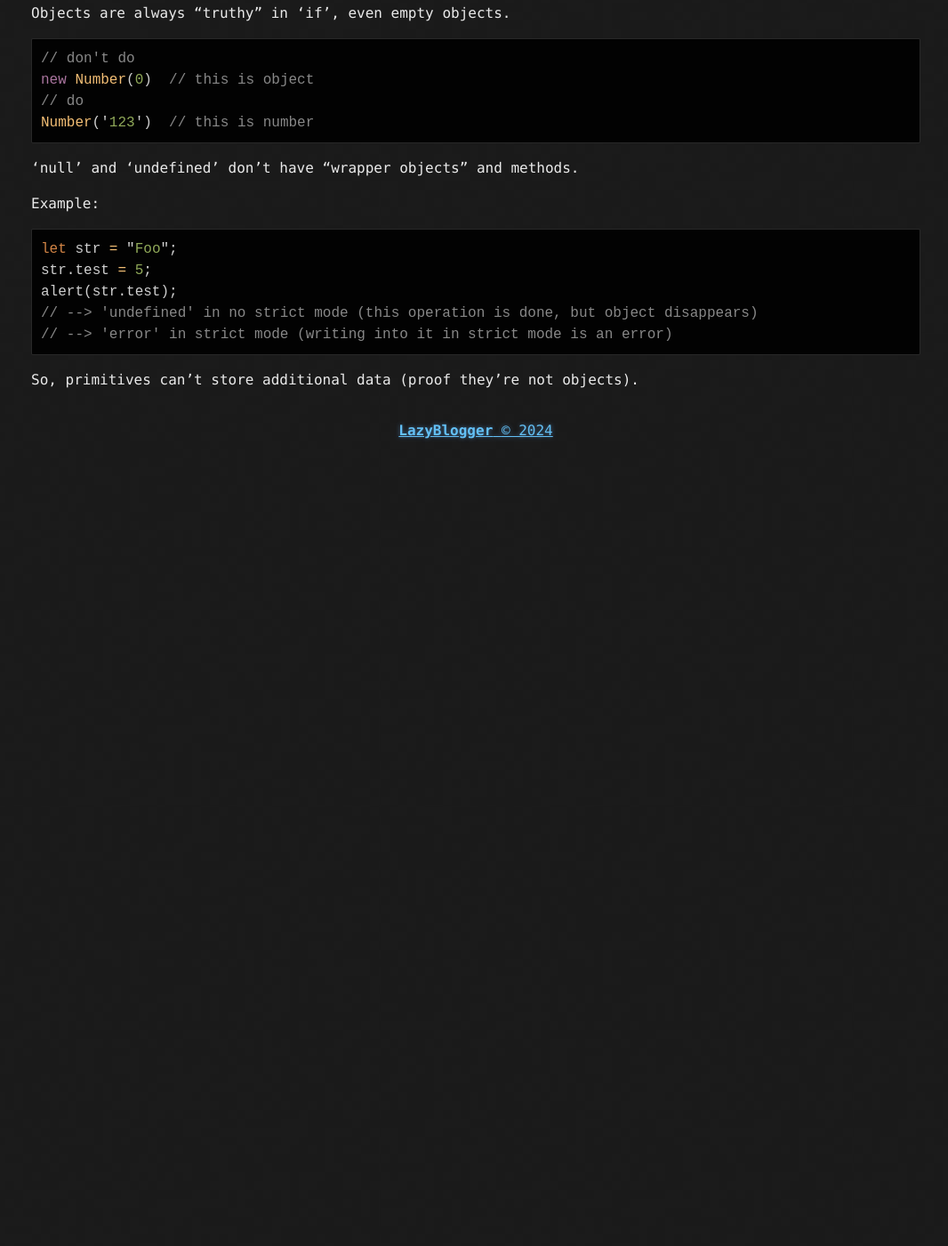
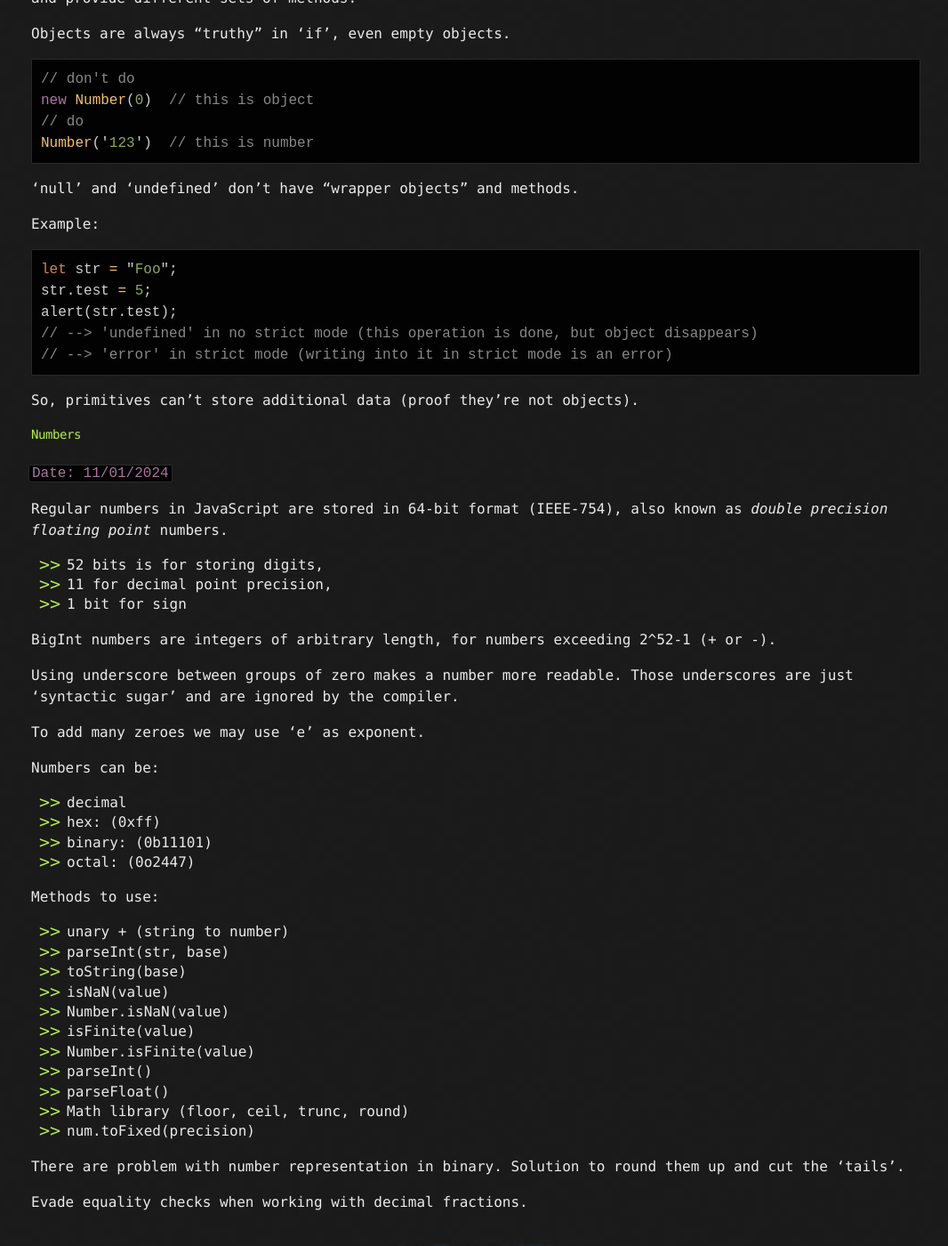
Before and after one commit to miomirparipovic/bytenoir, a Jekyll site: the page built from _posts/javascript/2024-01-10-js-notes-05.md, in a window 1280 px wide and 1400 px high, scrolled down 1222 px. Shown: the whole window at 89% size, without its empty margins (105-1171 px from the left). Built offline with Jekyll 4.4.1, drawn with Linux system fonts in a browser that asks for light colours; before the commit the page ends 1731 px from its top, so only the background shows below that.

Commit message:
add to the post

````diff
--- a/_posts/javascript/2024-01-10-js-notes-05.md
+++ b/_posts/javascript/2024-01-10-js-notes-05.md
@@ -8,6 +8,7 @@ Note: These are raw notes taken from the site [javascript.info](https://javascri
 ### Index
 
 1. [Methods of primitives](#methods-of-primitives)
+2. [Numbers](#numbers)
 
 
 ### Data Types
@@ -67,3 +68,45 @@ alert(str.test);
 ```
 
 So, primitives can't store additional data (proof they're not objects).
+
+
+#### Numbers
+
+`Date: 11/01/2024`
+
+Regular numbers in JavaScript are stored in 64-bit format (IEEE-754), also known as *double precision floating point* numbers.
+
+- 52 bits is for storing digits,
+- 11 for decimal point precision,
+- 1 bit for sign
+
+BigInt numbers are integers of arbitrary length, for numbers exceeding 2^52-1 (+ or -).
+
+Using underscore between groups of zero makes a number more readable. Those underscores are just 'syntactic sugar' and are ignored by the compiler.
+
+To add many zeroes we may use 'e' as exponent.
+
+Numbers can be:
+
+- decimal
+- hex: (0xff)
+- binary: (0b11101)
+- octal: (0o2447)
+
+Methods to use:
+
+- unary + (string to number)
+- parseInt(str, base)
+- toString(base)
+- isNaN(value)
+- Number.isNaN(value)
+- isFinite(value)
+- Number.isFinite(value)
+- parseInt()
+- parseFloat()
+- Math library (floor, ceil, trunc, round)
+- num.toFixed(precision)
+
+There are problem with number representation in binary. Solution to round them up and cut the 'tails'.
+
+Evade equality checks when working with decimal fractions.
````
